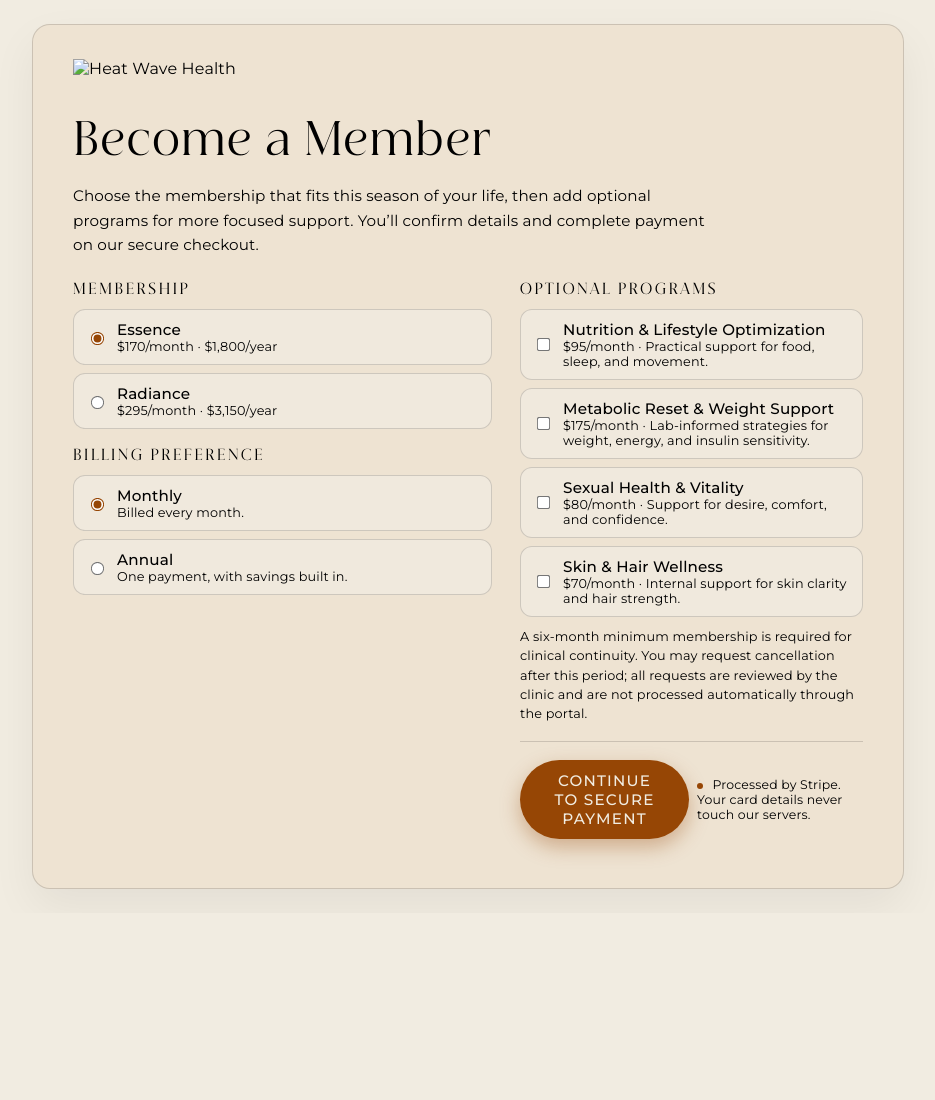
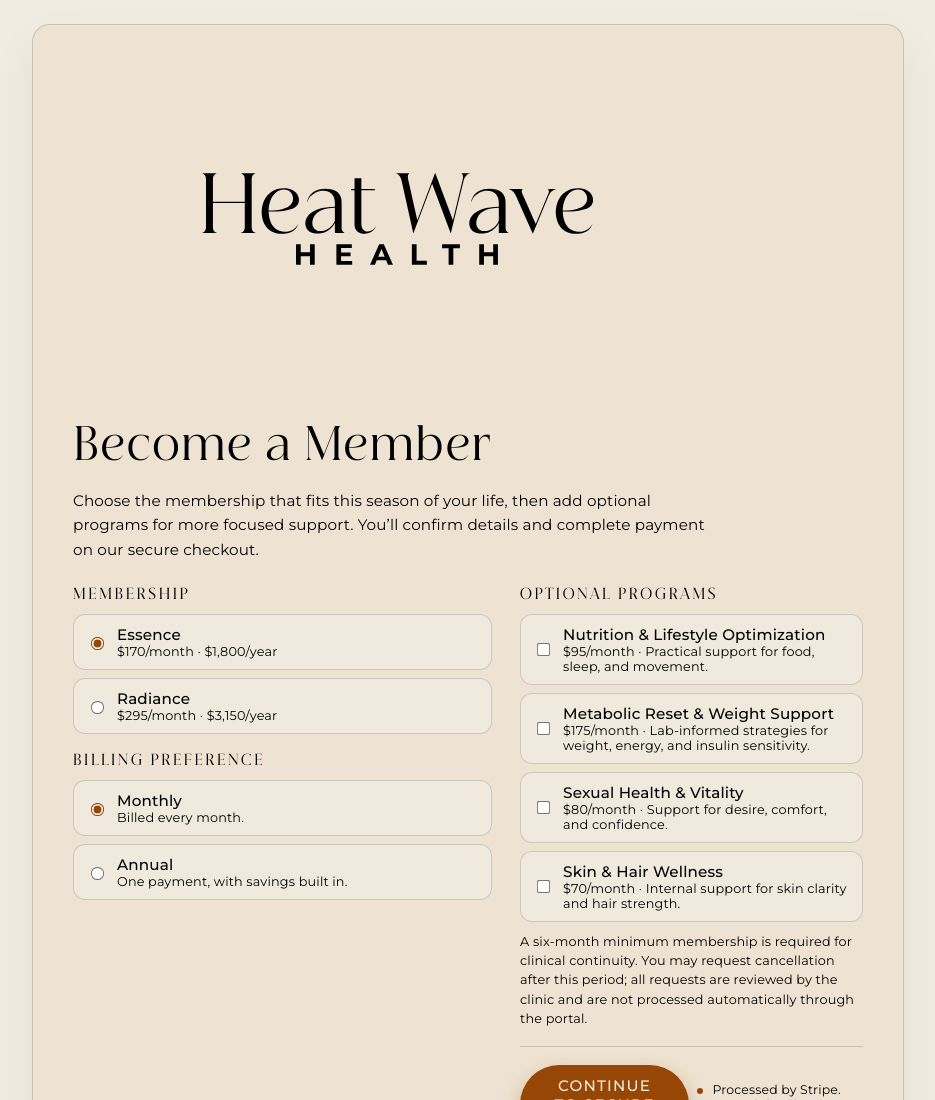
Before and after one commit to heatwavehealth/heatwave-membership-checkout, a website: page index.html in a window 1280 px wide. Shown: the top 1100 px of the page, without its empty margins (172-1107 px from the left). Before the commit the page ends 913 px from the top, so only its background shows below. Drawn offline with Linux system fonts and the light colour scheme; a script that the page names is missing; files whose address does not match are found by name; a web font is replaced by a local one.

Commit message:
Update index.html

```diff
--- a/index.html
+++ b/index.html
@@ -284,7 +284,7 @@
     <div class="card">
       <div class="header">
         <!-- Wordmark upper-left -->
-       <img src="/HW Wordmark.svg" alt="Heat Wave Health" class="brand-wordmark hero-logo">
+       <img src="/hw-wordmark.svg" alt="Heat Wave Health" class="hero-logo">
 
         <!-- Heading in Beautique Display -->
         <h1>Become a Member</h1>
```
